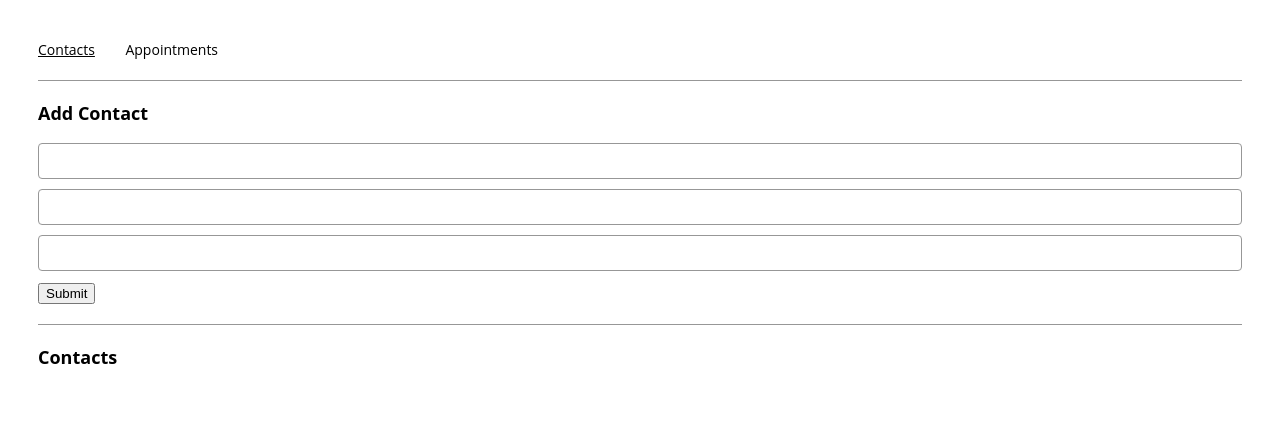
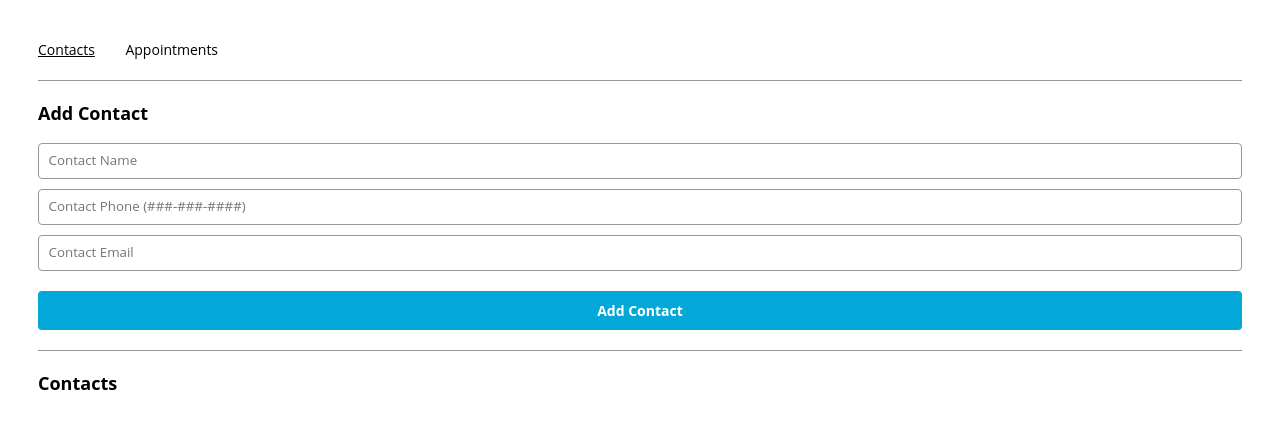
Before and after one commit to rpocius/Codecademy-appointment-planner, a React (Create React App) app: page /contacts in a window 1280 px wide. Shown: the top 428 px of the page. Built offline with nearby package versions, Linux system fonts and the light colour scheme.

Commit message:
Fix tiles components, update contacts page

```diff
--- a/src/components/contactForm/ContactForm.js
+++ b/src/components/contactForm/ContactForm.js
@@ -13,29 +13,44 @@ export const ContactForm = ({
   return (
     <>
       <form onSubmit={handleSubmit}>
+        <label>
           <input
+            type="text"
             name="name"
-          type="text"
             value={name}
-          onChange={setName()}
+            onChange={(e) => setName(e.target.value)}
+            required
+            placeholder="Contact Name"
+            aria-label="Contact Name"
           />
+        </label>
+        <br />
+        <label>
           <input
+            type="tel"
             name="phone"
-          type="tel"
             value={phone}
-          pattern="^(\(?\+?[0-9]*\)?)?[0-9_\- \(\)]*$"
-          onChange={setPhone()}
+            onChange={(e) => setPhone(e.target.value)}
+            required
+            pattern="[1-9][0-9]{2}-[1-9][0-9]{2}-[0-9]{4}"
+            placeholder="Contact Phone (###-###-####)"
+            aria-label="Contact Phone"
           />
+        </label>
+        <br />
+        <label>
           <input
+            type="email"
             name="email"
-          type="email"
             value={email}
-          onChange={setEmail()}
+            onChange={(e) => setEmail(e.target.value)}
+            required
+            placeholder="Contact Email"
+            aria-label="Contact Email"
           />
-        <button
-          type="submit"
-        >Submit
-        </button>
+        </label>
+        <br />
+        <input type="submit" value="Add Contact" aria-label="Add Contact" />
       </form>
     </>
   );
--- a/src/components/tileList/TileList.js
+++ b/src/components/tileList/TileList.js
@@ -1,17 +1,13 @@
 import React from "react";
-import { Tile } from '../tile/Tile';
+import { Tile } from "../tile/Tile";
 
-export const TileList = (props) => {
-
-  function renderTiles(arr) {
-    return arr.map(({ name, ...rest }, index) => {
-      return <Tile name={name} description={rest} key={index} />
-    });
-  }
-
+export const TileList = ({ tiles }) => {
   return (
     <div>
-
+      {tiles.map((tile, index) => {
+        const {name, ...description } = tile;
+        return <Tile key={index} name={name} description={description}/>
+    })}
     </div>
   );
 };
--- a/src/containers/contactsPage/ContactsPage.js
+++ b/src/containers/contactsPage/ContactsPage.js
@@ -3,31 +3,45 @@ import React, { useState, useEffect } from "react";
 import { ContactForm } from "../../components/contactForm/ContactForm";
 import { TileList } from "../../components/tileList/TileList";
 
-export const ContactsPage = (props) => {
-  const [name, setName] = useState('');
-  const [phone, setPhone] = useState('');
-  const [email, setEmail] = useState('');
-  const [duplicateName, setDuplicateName] = useState(false);
+export const ContactsPage = ({ contacts, addContact }) => {
+  const [name, setName] = useState("");
+  const [phone, setPhone] = useState("");
+  const [email, setEmail] = useState("");
+  const [duplicate, setDuplicate] = useState(false);
 
   const handleSubmit = (e) => {
     e.preventDefault();
-    if (!duplicateName) {
-      props.addContact(name, phone, email);
-      setName('');
-      setPhone('');
-      setEmail('');
+    if (!duplicate) {
+      addContact(name, phone, email);
+      setName("");
+      setPhone("");
+      setEmail("");
     }
   };
 
   useEffect(() => {
-    const isDuplicate = props.contacts.some(contact => contact.name === name);
-    setDuplicateName(isDuplicate);
-  }, [name, props.contacts]);
+    const nameIsDuplicate = () => {
+      const found = contacts.find((contact) => contact.name === name);
+      if (found !== undefined) {
+        return true;
+      }
+      return false;
+    };
+
+    if (nameIsDuplicate()) {
+      setDuplicate(true);
+    } else {
+      setDuplicate(false);
+    }
+  }, [name, contacts, duplicate]);
 
   return (
-    <div>
+    <>
       <section>
-        <h2>Add Contact</h2>
+        <h2>
+          Add Contact
+          {duplicate ? " - Name Already Exists" : ""}
+        </h2>
         <ContactForm
           name={name}
           setName={setName}
@@ -35,13 +49,14 @@ export const ContactsPage = (props) => {
           setPhone={setPhone}
           email={email}
           setEmail={setEmail}
-          onSubmit={handleSubmit}
+          handleSubmit={handleSubmit}
         />
       </section>
       <hr />
       <section>
         <h2>Contacts</h2>
+        <TileList tiles={contacts} />
       </section>
-    </div>
+    </>
   );
 };
```
Also changed, not shown: src/components/tile/Tile.js (line endings or trailing spaces). Lines whose indentation alone changed are shown as unchanged.
